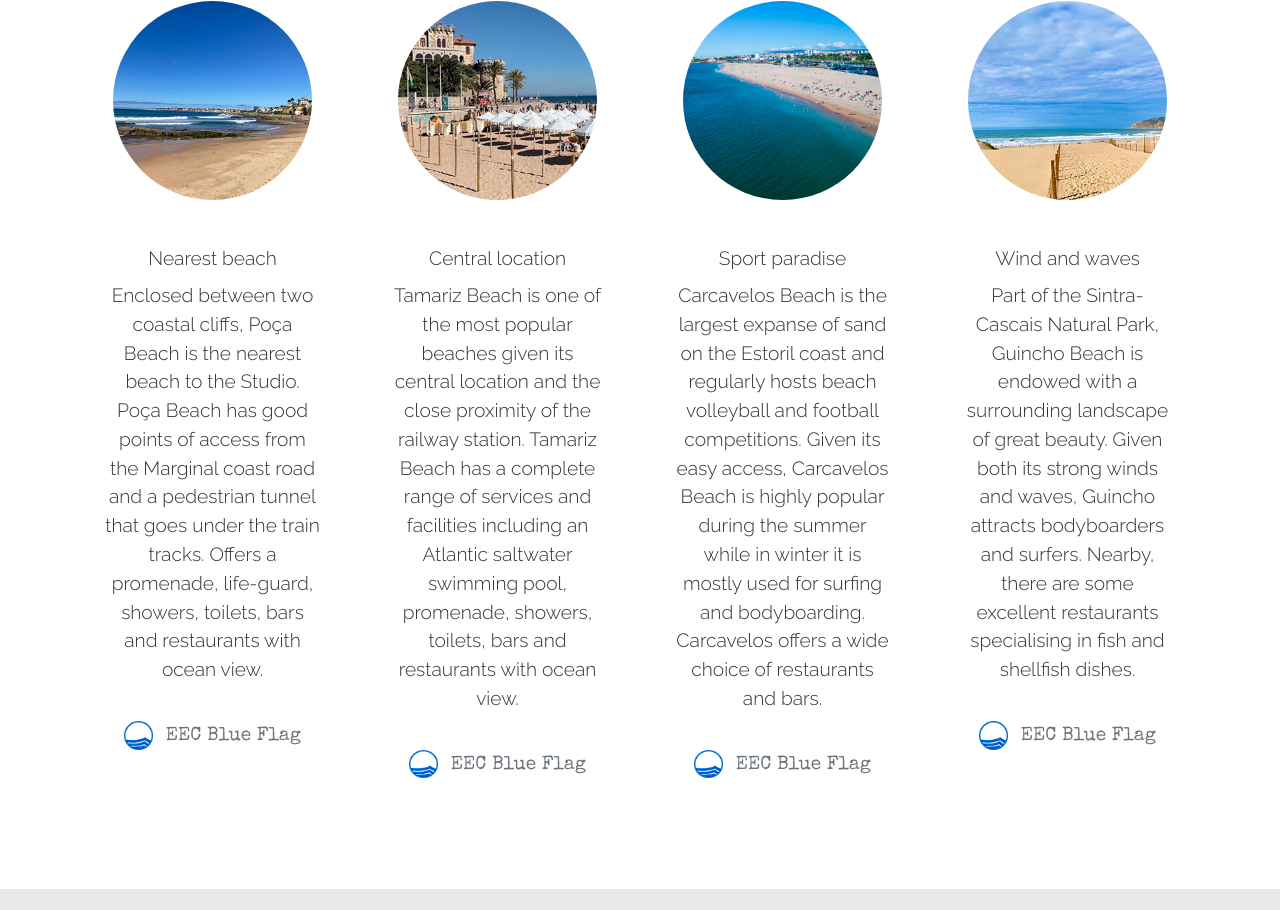
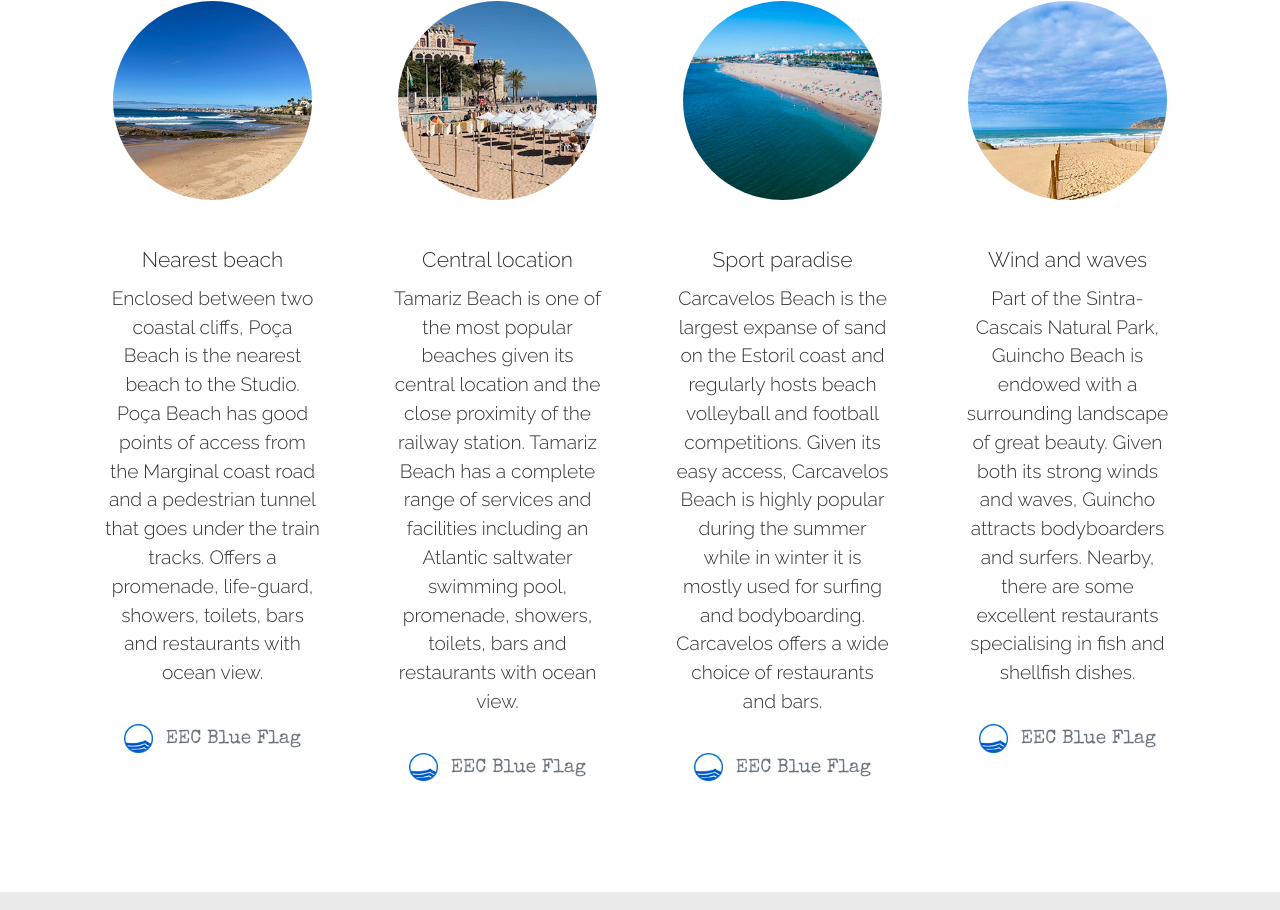
Before and after one commit to Strategikweb/thepinkhouse, a website: page src/index.html in a window 1280 px wide. Shown: the part 5130-6040 px from the top of the page. Drawn offline with nearby package versions, Linux system fonts and the light colour scheme.

Commit message:
Add files via upload

```diff
--- a/src/Content/Site.css
+++ b/src/Content/Site.css
@@ -110,6 +110,10 @@ h5 a:link, h5 a:visited, h5 a:active {
 
 .card-body {
     font-size:1em
+}
+
+p.card-title {
+    font-size: 1.1em
 }
 
 /* main layout
--- a/src/Content/iphone_landscape.css
+++ b/src/Content/iphone_landscape.css
@@ -34,6 +34,7 @@ img.blue_flag {
 
 input[type="submit"], input[type="button"], button {
     color: #000;
+    font-size:1em
 }
 
 p.caption {
```
